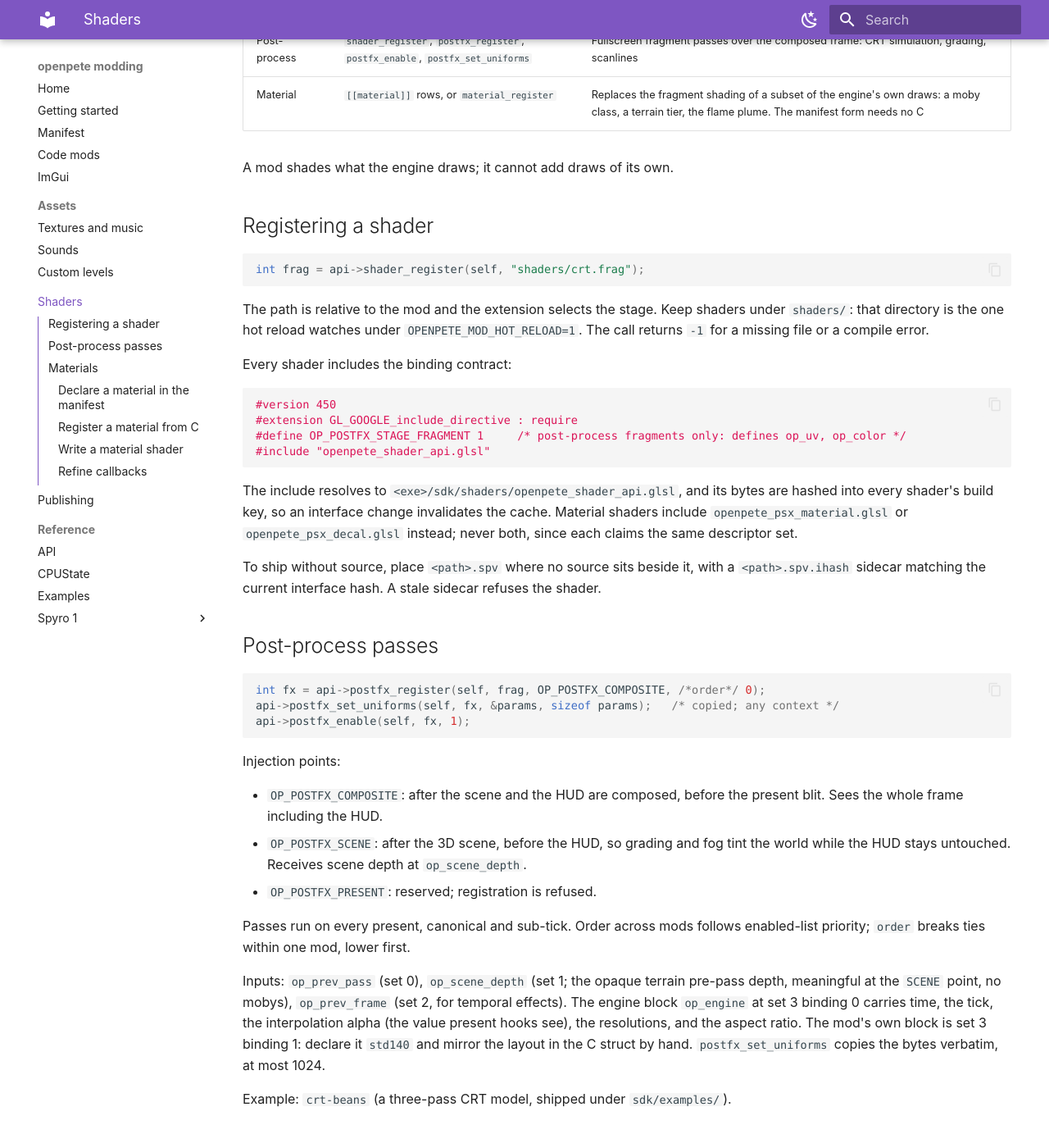
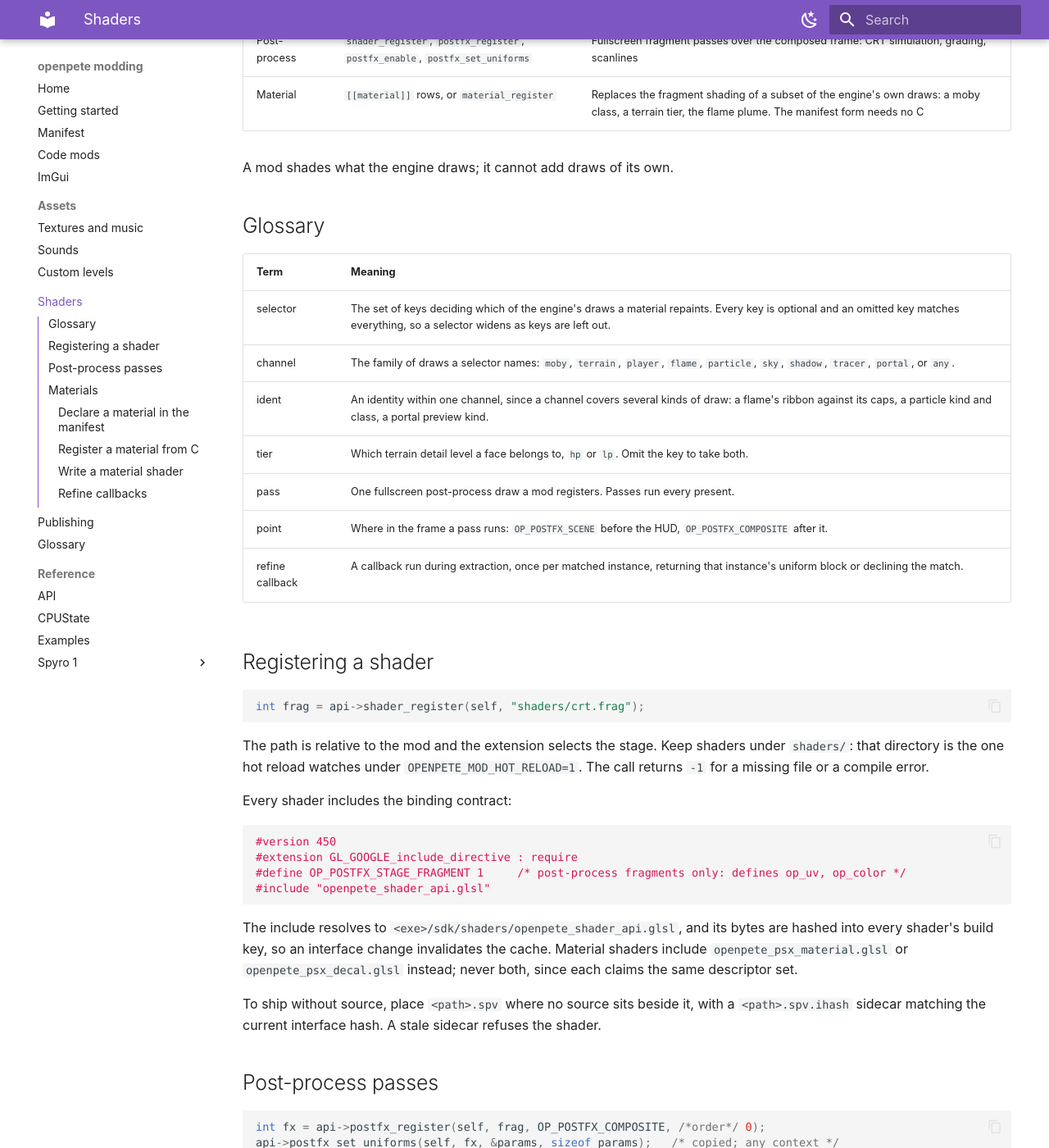
Before and after one commit to 907470/openpete, an MkDocs documentation site: the page built from docs/modding/pages/shaders.md, in a window 1280 px wide and 1400 px high, scrolled down 332 px. Shown: the whole window at 82% size. Built offline with MkDocs 1.6.1 and Material for MkDocs 9.7.7, drawn with Linux system fonts in a browser that asks for light colours; some of the changed text lies outside the part shown.

Commit message:
docs: define the terms the mod pages assume
A survey of the nine guide pages against the vocabulary they use found
terms carrying the pages without ever being defined. "moby" is the worst
case: the game's own word for a movable world object, used 14 times in
shaders.md alone and never explained anywhere on the site. "canonical"
appeared once, in shaders.md, as though known.

pages/glossary.md now defines what crosses pages: moby and class, the
three clocks, canonical and sub-tick, extraction, guest RAM, vaddr, the
arena, the two contexts, override and base(), mutative, and the timeline
trio. code.md links it where it first borrows savestates, rewind and
runahead, which manifest.md carries as table rows with no anchor to cite.

Vocabulary local to one page stays on it: shaders.md gains selector,
channel, ident, tier, pass, point and refine callback; levels.md donor,
stem, slot, WAD and code overlay; sounds.md voice, slot, definition,
hash, tag and ring out. The shaders intro table headed its rows "Tier"
while the selector key of that name means terrain detail, so that column
is now "Kind". The canonical/sub-tick clause leaves shaders.md, which
never explained it.

```diff
--- a/docs/modding/mkdocs.yml
+++ b/docs/modding/mkdocs.yml
@@ -71,6 +71,7 @@ nav:
       - Custom levels: levels.md
   - Shaders: shaders.md
   - Publishing: publishing.md
+  - Glossary: glossary.md
   - Reference:
       - API: reference/api.md
       - CPUState: reference/cpustate.md
--- a/docs/modding/pages/shaders.md
+++ b/docs/modding/pages/shaders.md
@@ -9,12 +9,24 @@ and a log line; the mod still loads.
 Shaders run on the GPU and cannot touch guest RAM. C code may read game
 state to feed uniforms; nothing flows back.
 
-| Tier | API | Effect |
+| Kind | API | Effect |
 |---|---|---|
 | Post-process | `shader_register`, `postfx_register`, `postfx_enable`, `postfx_set_uniforms` | Fullscreen fragment passes over the composed frame: CRT simulation, grading, scanlines |
 | Material | `[[material]]` rows, or `material_register` | Replaces the fragment shading of a subset of the engine's own draws: a moby class, a terrain tier, the flame plume. The manifest form needs no C |
 
 A mod shades what the engine draws; it cannot add draws of its own.
+
+## Glossary
+
+| Term | Meaning |
+|---|---|
+| selector | The set of keys deciding which of the engine's draws a material repaints. Every key is optional and an omitted key matches everything, so a selector widens as keys are left out. |
+| channel | The family of draws a selector names: `moby`, `terrain`, `player`, `flame`, `particle`, `sky`, `shadow`, `tracer`, `portal`, or `any`. |
+| ident | An identity within one channel, since a channel covers several kinds of draw: a flame's ribbon against its caps, a particle kind and class, a portal preview kind. |
+| tier | Which terrain detail level a face belongs to, `hp` or `lp`. Omit the key to take both. |
+| pass | One fullscreen post-process draw a mod registers. Passes run every present. |
+| point | Where in the frame a pass runs: `OP_POSTFX_SCENE` before the HUD, `OP_POSTFX_COMPOSITE` after it. |
+| refine callback | A callback run during extraction, once per matched instance, returning that instance's uniform block or declining the match. |
 
 ## Registering a shader
 
@@ -63,7 +75,7 @@ Injection points:
   at `op_scene_depth`.
 - `OP_POSTFX_PRESENT`: reserved; registration is refused.
 
-Passes run on every present, canonical and sub-tick. Order across mods
+Passes run on every present. Order across mods
 follows enabled-list priority; `order` breaks ties within one mod, lower
 first.
 
```
Also changed, not shown: docs/modding/pages/code.md (+1 -1 lines), docs/modding/pages/glossary.md (added, +18 -0 lines), docs/modding/pages/levels.md (+10 -0 lines), docs/modding/pages/sounds.md (+11 -0 lines).
